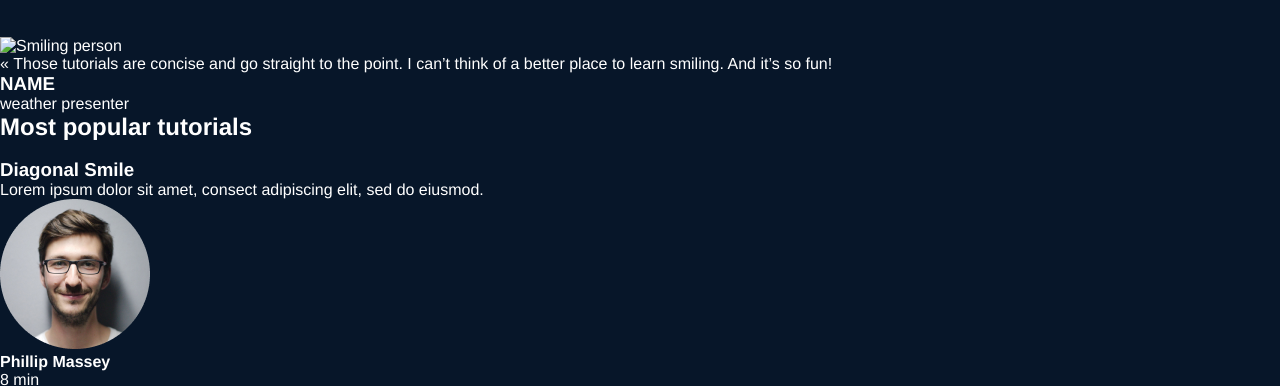
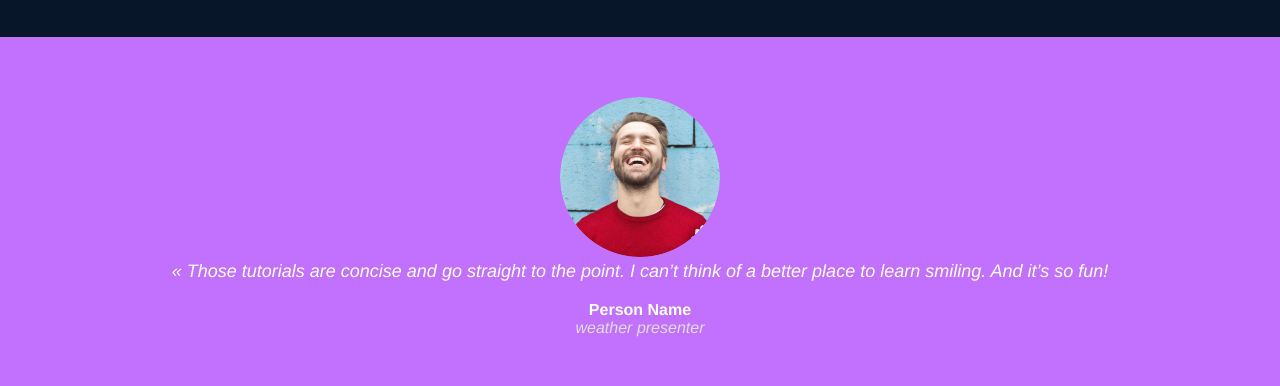
Before and after one commit to Icequeshe/alx_html_css, a plain HTML site: page css_advanced/index.html in a window 1280 px wide. Shown: the part 1237-1623 px from the top of the page. Drawn offline with Linux system fonts and the light colour scheme.

Commit message:
Add styling and HTML structure for quote section

```diff
--- a/css_advanced/index.html
+++ b/css_advanced/index.html
@@ -54,15 +54,16 @@
                 </div>
             </div>
         </section>
-        <section>
-            <div>
-                <img src="./images/Bitmap.png" alt="Smiling person">
+        <section class="quote-section">
+          <div class="quote-content">
+            <img src="images/5.png" alt="Smiling person">
             </div>
             <div>
                 <blockquote>« Those tutorials are concise and go straight to the point. I can’t think of a better place to learn smiling. And it’s so fun!</blockquote>
-                <h3>NAME</h3>
-                <P>weather presenter</P>
+                <p class="author">Person Name</p>
+                <p class="role">weather presenter</p>
             </div>
+          </div>
         </section>
         <section>
             <h2>Most popular tutorials</h2>
--- a/css_advanced/styles.css
+++ b/css_advanced/styles.css
@@ -123,3 +123,45 @@ header nav ul li {
   font-style: italic;
   color: #ffffffb3;
 }
+
+/* Quote Section */
+.quote-section {
+  background-color: #C271FF; /* Light purple background */
+  padding: 60px 20px;
+  text-align: center;
+  color: white;
+}
+
+.quote-section .quote-content {
+  max-width: 800px;
+  margin: 0 auto;
+  display: flex;
+  align-items: center;
+  gap: 30px;
+  justify-content: center;
+  flex-wrap: wrap;
+}
+
+.quote-section img {
+  width: 160px;
+  height: 160px;
+  border-radius: 50%;
+  object-fit: cover;
+}
+
+.quote-section blockquote {
+  font-size: 18px;
+  line-height: 1.6;
+  font-style: italic;
+  margin: 0;
+}
+
+.quote-section .author {
+  font-weight: bold;
+  margin-top: 15px;
+}
+
+.quote-section .role {
+  font-style: italic;
+  color: #ddd;
+}
```
